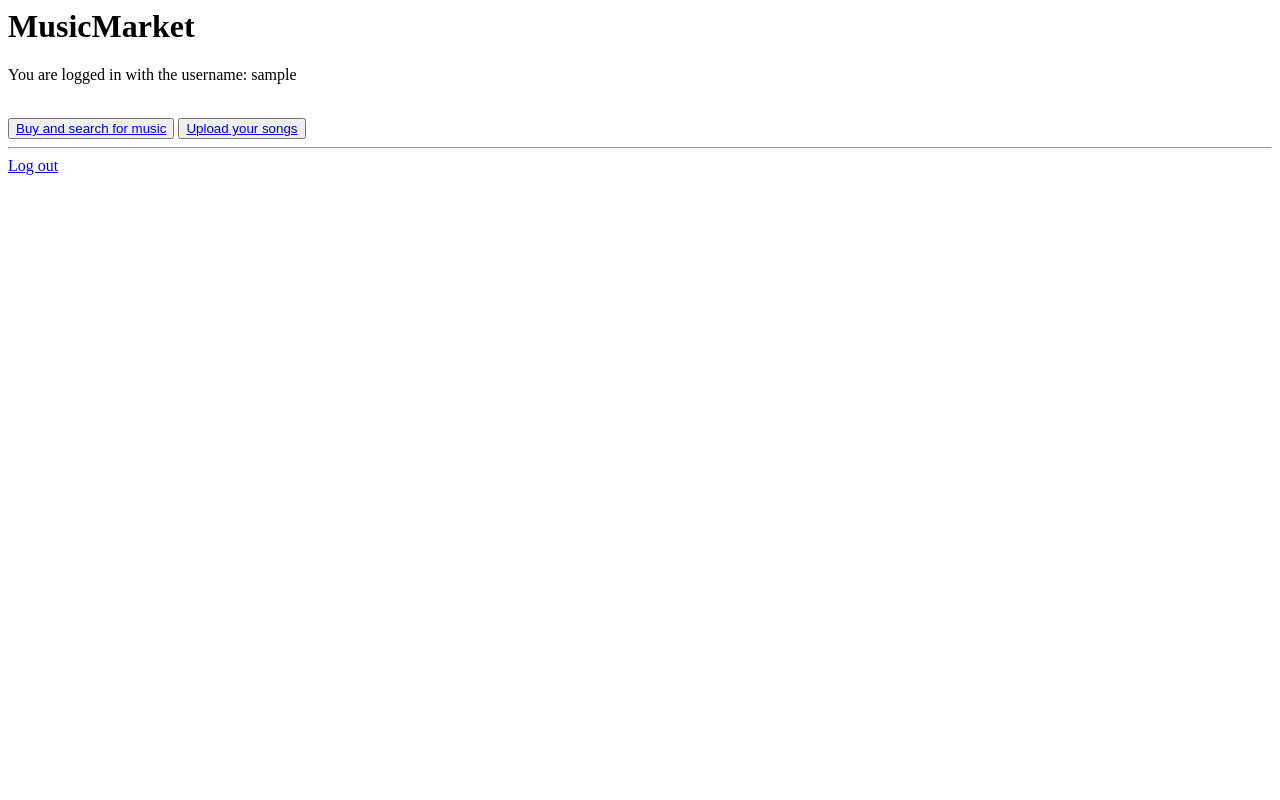
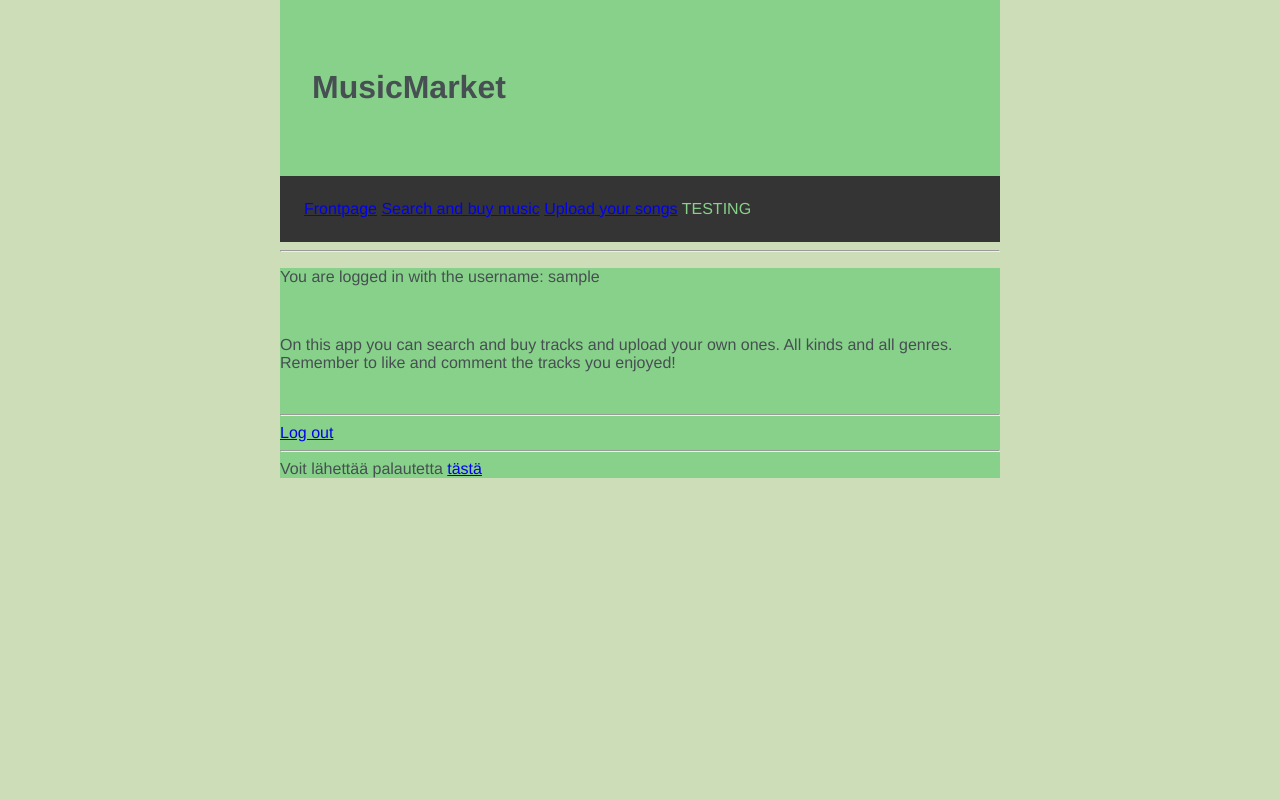
Before and after one commit to CristaHo/MusicMarket, a Flask app: page / in a window 1280 px wide. Run offline with Flask 2, Linux system fonts and the light colour scheme; the visitor is signed in with stand-in values (Sample User, id 1).

Commit message:
Layout added

```diff
--- a/templates/index.html
+++ b/templates/index.html
@@ -1,10 +1,13 @@
+
+<body>
+{% extends "layout.html" %}
+{% block title %}Etusivu{% endblock %}
+{% block content %}
 {% if session.username %}
-<h1>MusicMarket</h1>
+
 <p>You are logged in with the username: {{ session.username }}</p>
-
 <br>
-<button><a href="/search">Buy and search for music</a></button>
-<button><a href="/upload">Upload your songs</a></button>
+<p>On this app you can search and buy tracks and upload your own ones. All kinds and all genres. Remember to like and comment the tracks you enjoyed!</p>
 <br>
 <hr>
 <a href="/logout">Log out</a>
@@ -16,5 +19,7 @@
 <input type="password" name="password"></p>
 <input type="submit" value="Login">
 </form>
-<p>No account yet? <button><a href="/register">Register new account</a></button>
+<p>No account yet? <button><a href="/register">Register new account</a></button></p>
 {% endif %}
+{% endblock %}
+</body>
--- /dev/null
+++ b/templates/layout.html
@@ -0,0 +1,49 @@
+<head>
+    <meta name="viewport" content="width=device-width, initial-scale=1">
+    <style>
+        body {
+        margin: auto;
+        max-width: 45em;
+        font-family: 'Helvetica', 'Arial', sans-serif;
+        background-color: CCDDB7;
+        }
+
+        .header {
+            background-color: 88D18A;
+            color: 464F51;
+            padding: 3em 2em;
+            margin-right: solid 5px
+        }
+
+        .nav {
+            background-color: 343434;
+            color: 88D18A;
+            padding: 1.5em
+        }
+
+        .page {
+            background-color: 88D18A;
+            color: 464F51;
+        }
+
+    </style>
+</head>
+<body>
+<title>MusicMarket - {% block title %}{% endblock %}</title>
+
+<div class="header">
+    <h1>MusicMarket</h1>
+</div>
+
+<div class="nav">
+<a href="/">Frontpage</a>
+<a href="/search">Search and buy music</a>
+<a href="/upload">Upload your songs</a>
+TESTING
+</div>
+<hr>
+<div class="page">
+{% block content %}{% endblock %}
+<hr>
+Voit lähettää palautetta <a href="#">tästä</a>
+</body>
```
